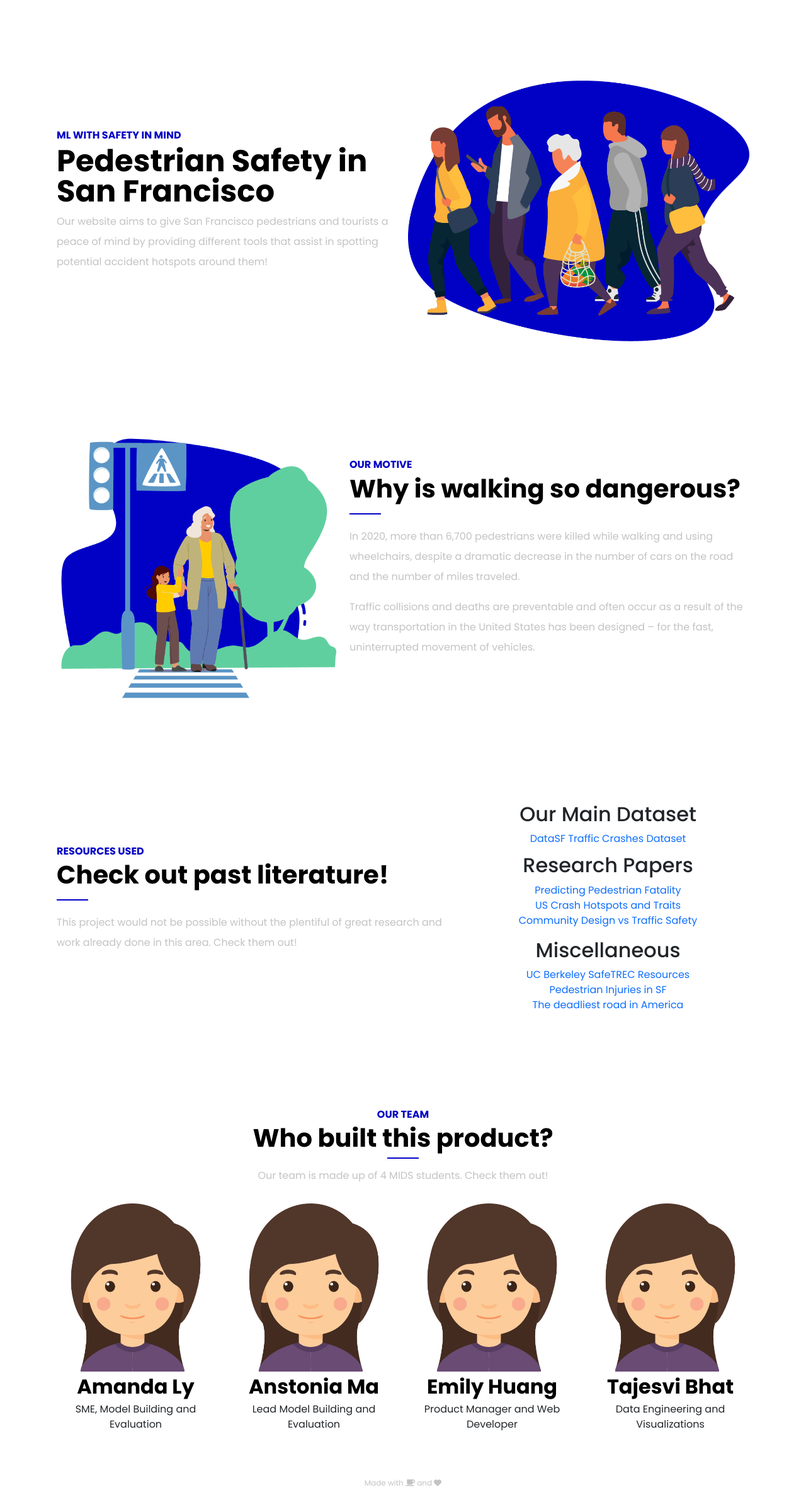
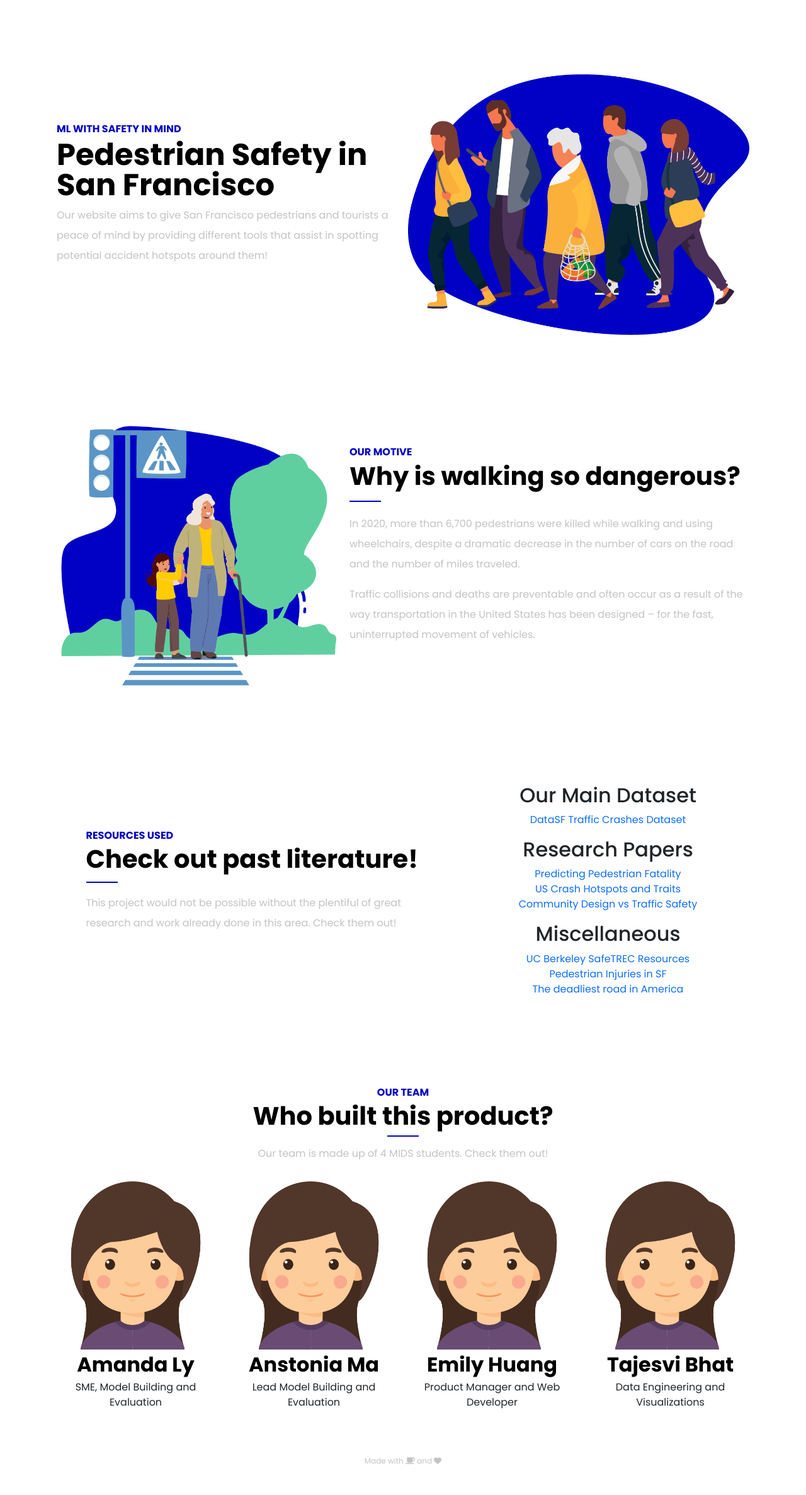
Before and after one commit to mlhng/kms-flask, a Flask app: page / in a window 1280 px wide. Shown: the part 80-2454 px from the top of the page at 63% size. After the commit the page ends 2405 px from the top, so only its background shows below. Run offline with Flask 2, Linux system fonts and the light colour scheme; some libraries are stand-ins or nearby versions.

Commit message:
cleaned up the visualize section a bit

```diff
--- a/app.py
+++ b/app.py
@@ -16,8 +16,8 @@ month = ['January', 'February', 'March', 'April',
         'May', 'June', 'July', 'August',
         'September', 'October', 'November', 'December']
 year = [i for i in range(2012,2024)]
-col_severe = ['Injury (Complaint of Pain)', 'Injury (Other Visible)',
-            'Injury (Severe)', 'Fatal']
+col_severe = ['Fatal', 'Injury (Severe)', 'Injury (Other Visible)',
+            'Injury (Complaint of Pain)']
 
 # MAIN PAGE FUNCTIONS
 @app.route('/')
--- a/static/style.css
+++ b/static/style.css
@@ -1,41 +1,55 @@
 /* OVERALL WEBSITE */
-html body {
+html body
+{
     font-family: 'Poppins', serif;
 }
 
 /* NAVIGVATION BAR */
-nav {
+nav
+{
     background-color: #fff;
     position: absolute;
 }
 
-nav #logo {
+nav #logo
+{
     width: 100%;
     height: auto;
     max-width: 250px;
     margin-left: 25px;
 }
 
-nav a:link, nav a:visited {
+nav a:link, nav a:visited
+{
     color: #000;
 }
 
-nav a:hover, nav a:active {
+nav a:hover, nav a:active
+{
     color: #0101c5;
 }
 
-:root {
-    --nav-height: 80px; /*You HAVE To Give A Default Fallback Value*/
+@media (max-width: 991px)
+{
+    #visualize-page
+    {
+        padding-top: 10% !important;
+    }
+
+    #home-page #intro,
+    #home-page #motivation,
+    #home-page #resources,
+    #home-page #team
+    {
+        padding-top: 15% !important;
+    }
 }
 
 /* INDEX PAGE */
 
 /* OVERALL FORMATTING */
-#home-page {
-    margin-top: 10%;
-}
-
-#home-page h1 {
+h1
+{
     color: #000000;
     font-family: 'Merriweather' 'sans-serif';
     font-size: 3em;
@@ -43,7 +57,8 @@ nav a:hover, nav a:active {
     line-height: 1em;
 }
 
-#home-page h2 {
+h2
+{
     color: #000000;
     font-family: 'Merriweather' 'sans-serif';
     font-size: 2.5em;
@@ -51,117 +66,161 @@ nav a:hover, nav a:active {
     line-height: 1em;
 }
 
-#home-page h3 {
+h3
+{
     color: #0101c5;
     font-size: 1em;
     text-transform: uppercase;
     font-weight: bold;
 }
 
-#home-page p {
+p
+{
     font-size: 1em;
     line-height: 2em;
     color: #C3C3C3;
 }
 
-#home-page #blue-line {
+#blue-line
+{
     width: 50px;
     height: 2px;
     background-color: #0101c5;
     margin: 3% 0%;
 }
 
-/* TEXT PARTS FOR INTRO MOTIVE AND RESOURCES */
+/* HOME FORMATTING */
+#home-page
+{
+    margin-top: 10%;
+}
+
 #home-page #intro-text,
 #home-page #motive-text,
-#home-page #resources-text {
+#home-page #resources-text
+{
     margin: auto;
 }
 
-/* ALL SECTIONS FORMATTING */
 #home-page #intro,
 #home-page #motivation,
 #home-page #resources,
-#home-page #team{
+#home-page #team
+{
     margin: 5% auto;
-    padding-top: var(--nav-height);
+    padding-top: 70px;
 }
 
 /* TEAM TEXT FOR CENTERING IN THE MIDDLE */
-#home-page #team-text {
+#home-page #team-text
+{
     text-align: center;
     margin-bottom: 2.5%;
 }
 
 /* BLUE LINE FOR TEAM TEXT SPECIFICALLY */
-#home-page #team-text #blue-line {
+#home-page #team-text #blue-line
+{
     margin: 1% auto;
 }
 
 /* RESOURCE LINKS DISPLAY */
-#home-page #resource-links div{
+#home-page #resource-links div
+{
     margin: 2.5% 0%;
     text-align: center;
 }
 
 #home-page #resource-links ul,
-#home-page #resource-links a{
+#home-page #resource-links a
+{
     padding: 0;
     text-decoration: none;
 }
 
 #home-page #resource-links a:hover,
-#home-page #resource-links a:active {
+#home-page #resource-links a:active
+{
     color: #0101c5;
     text-decoration: none;
 }
 
-#home-page #resource-links ul li{
+#home-page #resource-links ul li
+{
     list-style-type: none;
+    font-size: 1em;
 }
 
-#home-page #resource-links h4{
+#home-page #resource-links h4
+{
     font-size: 2em;
 }
 
 /* TEAM MEMBER FORMATTING */
-#home-page #team-members{
+#home-page #team-members
+{
     text-align: center;
 }
 
-#home-page #team-members a{
+#home-page #team-members a
+{
     font-size: 2em;
     font-weight: bold;
     text-decoration: none;
 }
 
 #home-page #team-members a:link,
-#home-page #team-members a:visited {
+#home-page #team-members a:visited
+{
     color: #000;
 }
 
 #home-page #team-members a:hover,
-#home-page #team-members a:active {
+#home-page #team-members a:active
+{
     color: #0101c5;
     text-decoration: none;
 }
 
-#home-page #team-members #member-pic {
+#home-page #team-members #member-pic
+{
     margin: auto;
 }
 
-#home-page #team-members ul{
+#home-page #team-members ul
+{
     padding: 0;
 }
 
-#home-page #team-members ul li{
+#home-page #team-members ul li
+{
     list-style-type: none;
 }
 
 /* VISUALIZEEEEE */
 #visualize-page
 {
-    margin: 10% auto 5% auto;
+    margin: 8% auto 5% auto;
+}
+
+#visualize-page #viz-header
+{
+    text-align: center;
+}
+
+#visualize-page #viz-header h1
+{
+    margin: 0% auto;
+}
+
+#visualize-page #viz-header #blue-line
+{
+    margin: 1% auto;
+}
+
+#visualize-page #viz-header p
+{
+    margin-top: 0%;
 }
 
 #visualize-page #filtering
@@ -169,9 +228,37 @@ nav a:hover, nav a:active {
     padding: 2%;
 }
 
+#visualize-page #filter-header
+{
+    padding-bottom: 2%;
+    text-align: center;
+}
+
 #visualize-page #filtering .input-group
 {
     margin: 1%;
+}
+
+#visualize-page #collapseHour,
+#visualize-page #collapseMonth
+{
+    padding: 1%;
+}
+
+#visualize-page #collapseDOW
+{
+    padding: 2%;
+}
+
+#visualize-page #collapseYear,
+#visualize-page #collapseSev
+{
+    padding: 3%;
+}
+
+#visualize-page #viz-button
+{
+    margin: 3% auto;
 }
 
 #visualize-page #graph
--- a/templates/base.html
+++ b/templates/base.html
@@ -15,9 +15,6 @@
     <!-- BLOCK TITLE  -->
     <title>Keep Me Safe! - {% block title %} {% endblock %}</title>
     <script src="https://kit.fontawesome.com/0c7f5e112b.js" crossorigin="anonymous"></script>
-    <script>
-      document.documentElement.style.setProperty('--nav-height', document.getElementById("navbar").offsetHeight);
-    </script>
     {% block head_script %}{% endblock %}
   </head>
   <body>
--- a/templates/index.html
+++ b/templates/index.html
@@ -5,18 +5,18 @@
 {% block content %}
 <div id="home-page">
     <div id="intro" class="row g-3">
-        <div id="intro-text" class="col-md-6">
+        <div id="intro-text" class="col-lg-6 col-md-6">
             <h3>ML with Safety in Mind</h3>
             <h1>Pedestrian Safety in San Francisco</h2>
             <p>Our website aims to give San Francisco pedestrians and tourists a peace of mind
                 by providing different tools that assist in spotting potential accident hotspots around them!
             </p>
         </div>
-        <img src="../static/images/corpo-website-art.png" class="img-fluid col-md-6"/>
+        <img src="../static/images/corpo-website-art.png" class="img-fluid col-lg-6 col-md-6"/>
     </div>
 
     <div id="motivation" class="row g-3">
-        <img src="../static/images/motivation-art.png" class="img-fluid col-md-5"/>
+        <img src="../static/images/motivation-art.png" class="img-fluid col-lg-5 col-md-5"/>
         <div id="motive-text" class="col-md-7">
             <h3>Our Motive</h3>
             <h2>Why is walking so dangerous?</h2>
@@ -32,7 +32,7 @@
     </div>
 
     <div id="resources" class="row g-3">
-        <div id="resources-text" class="col-md-7">
+        <div id="resources-text" class="col-lg-6 col-md-6">
             <h3>Resources Used</h3>
             <h2>Check out past literature!</h2>
             <div id="blue-line"></div>
@@ -41,11 +41,13 @@
             </p>
         </div>
 
-        <div id="resource-links" class="col-md-5">
+        <div id="resource-links" class="col-lg-5 col-md-5">
             <div id="dataset-link">
                 <h4>Our Main Dataset</h4>
-                <a href="https://data.sfgov.org/Public-Safety/Traffic-Crashes-Resulting-in-Injury/ubvf-ztfx" target="_blank">DataSF Traffic Crashes Dataset</a>
-            </div>
+                <ul>
+                    <li><a href="https://data.sfgov.org/Public-Safety/Traffic-Crashes-Resulting-in-Injury/ubvf-ztfx" target="_blank">DataSF Traffic Crashes Dataset</a></li>
+                </ul>
+                </div>
             <div id="research-link">
                 <h4>Research Papers</h4>
                 <ul>
@@ -73,28 +75,28 @@
             <p>Our team is made up of 4 MIDS students. Check them out!</p>
         </div>
         <div id="team-members" class="row g-3">
-            <div id="actual-member" class="col-md-3">
+            <div id="actual-member" class="col-lg-3 col-md-3 col-sm-6">
                 <img src="../static/images/placeholder.png" class="img-fluid rounded"/>
                 <a href="https://www.linkedin.com/in/amandaly15/" target="_blank">Amanda Ly</a>
                 <ul>
                     <li>SME, Model Building and Evaluation</li>
                 </ul>
             </div>
-            <div id="actual-member" class="col-md-3">
+            <div id="actual-member" class="col-lg-3 col-md-3 col-sm-6">
                 <img src="../static/images/placeholder.png" class="img-fluid rounded"/>
                 <a href="https://www.linkedin.com/in/anstoniama/" target="_blank">Anstonia Ma</a>
                 <ul>
                     <li>Lead Model Building and Evaluation</li>
                 </ul>
             </div>
-            <div id="actual-member" class="col-md-3">
+            <div id="actual-member" class="col-lg-3 col-md-3 col-sm-6">
                 <img src="../static/images/placeholder.png" class="img-fluid rounded"/>
                 <a href="https://www.linkedin.com/in/huang-emily/" target="_blank">Emily Huang</a>
                 <ul>
                     <li>Product Manager and Web Developer</li>
                 </ul>
             </div>
-            <div id="actual-member" class="col-md-3">
+            <div id="actual-member" class="col-lg-3 col-md-3 col-sm-6">
                 <img src="../static/images/placeholder.png" class="img-fluid rounded"/>
                 <a href="https://www.linkedin.com/in/tajesvi-b-14b662178/" target="_blank">Tajesvi Bhat</a>
                 <ul>
```
Also changed, not shown: templates/visualize.html (+71 -19 lines).
